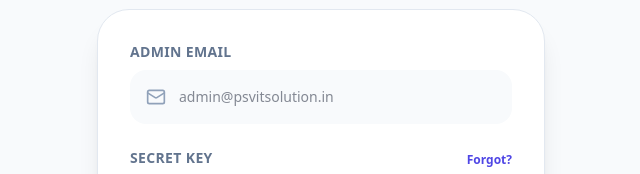
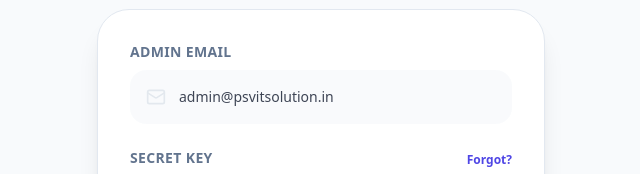
Before and after one commit to HARIHARAN-1511/E-commerce-Website, a Next.js app: page /admin/login in a window 1280 px wide. Shown: the part 300-474 px from the top of the page, without its empty margins (319-959 px from the left). Built offline with nearby package versions, Linux system fonts and the light colour scheme; no server answers.

Commit message:
Auto-sync after agent response

```diff
--- a/app/admin/login/page.tsx
+++ b/app/admin/login/page.tsx
@@ -8,7 +8,7 @@ import { Mail, Lock, Loader2, ArrowRight, ShieldAlert, Eye, EyeOff } from "lucid
 import { ADMIN_CONFIG } from "@/lib/config"
 
 export default function AdminLoginPage() {
-    const [email, setEmail] = React.useState("")
+    const [email, setEmail] = React.useState("admin@psvitsolution.in")
     const [password, setPassword] = React.useState("")
     const [showPassword, setShowPassword] = React.useState(false)
     const [isResetting, setIsResetting] = React.useState(false)
@@ -121,8 +121,9 @@ export default function AdminLoginPage() {
                                         required
                                         value={email}
                                         onChange={(e) => setEmail(e.target.value)}
-                                        className="w-full bg-slate-50 border border-transparent text-slate-900 pl-12 pr-6 py-4 rounded-2xl focus:border-primary focus:bg-white transition-all outline-none font-medium text-sm"
+                                        className="w-full bg-slate-50 border border-transparent text-slate-900 pl-12 pr-6 py-4 rounded-2xl focus:border-primary focus:bg-white transition-all outline-none font-medium text-sm cursor-not-allowed opacity-80"
                                         placeholder="admin@psvitsolution.in"
+                                        readOnly
                                     />
                                 </div>
                             </div>
```
